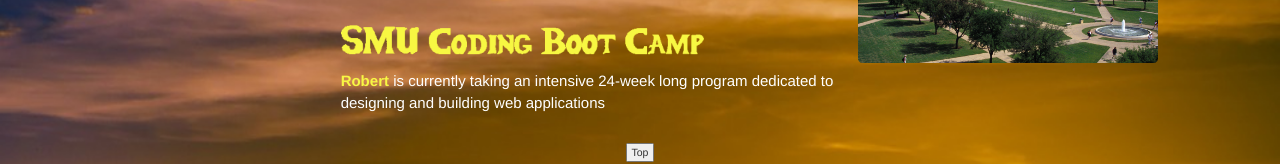
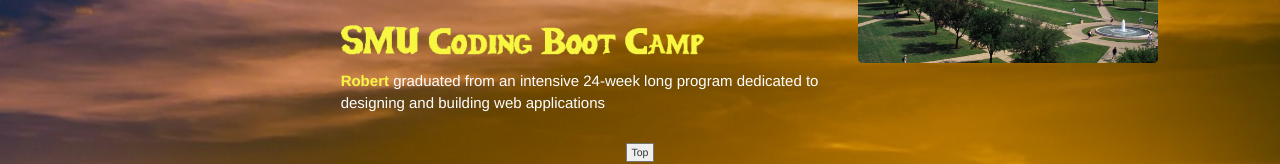
Before and after one commit to rweitman/rweitman.github.io, a plain HTML site: page index.html in a window 1280 px wide. Shown: the part 487-651 px from the top of the page. Drawn offline with nearby package versions, Linux system fonts and the light colour scheme.

Commit message:
graduated

```diff
--- a/index.html
+++ b/index.html
@@ -46,7 +46,7 @@
 	<div class="col-md-5">
 
 		<img src="assets/images/RW_cox_name.png"><div class="next_desc"><br><b>Robert</b> has taken a variety of business courses: Accounting, Business Communications  &amp; Leadership Development, Negotiations, Federal Income Tax, Entrepreneurship, Project Management<br><br><br></div>
-		<img src="assets/images/RW_cbc_name.png"><br><br><div class="next_desc"><b>Robert</b> is currently taking an intensive 24-week long program dedicated to designing and building web applications </div></div><br>
+		<img src="assets/images/RW_cbc_name.png"><br><br><div class="next_desc"><b>Robert</b> graduated from an intensive 24-week long program dedicated to designing and building web applications </div></div><br>
 
 <div class="col-md-4">
 		<img src="assets/images/RW_smu_name.png" width="400px"><br><br><img src="assets/images/img_smu.jpg" class="img-rounded" alt="Me" class="pull-left" align="left" id="photo" width="400px"></div>
```
